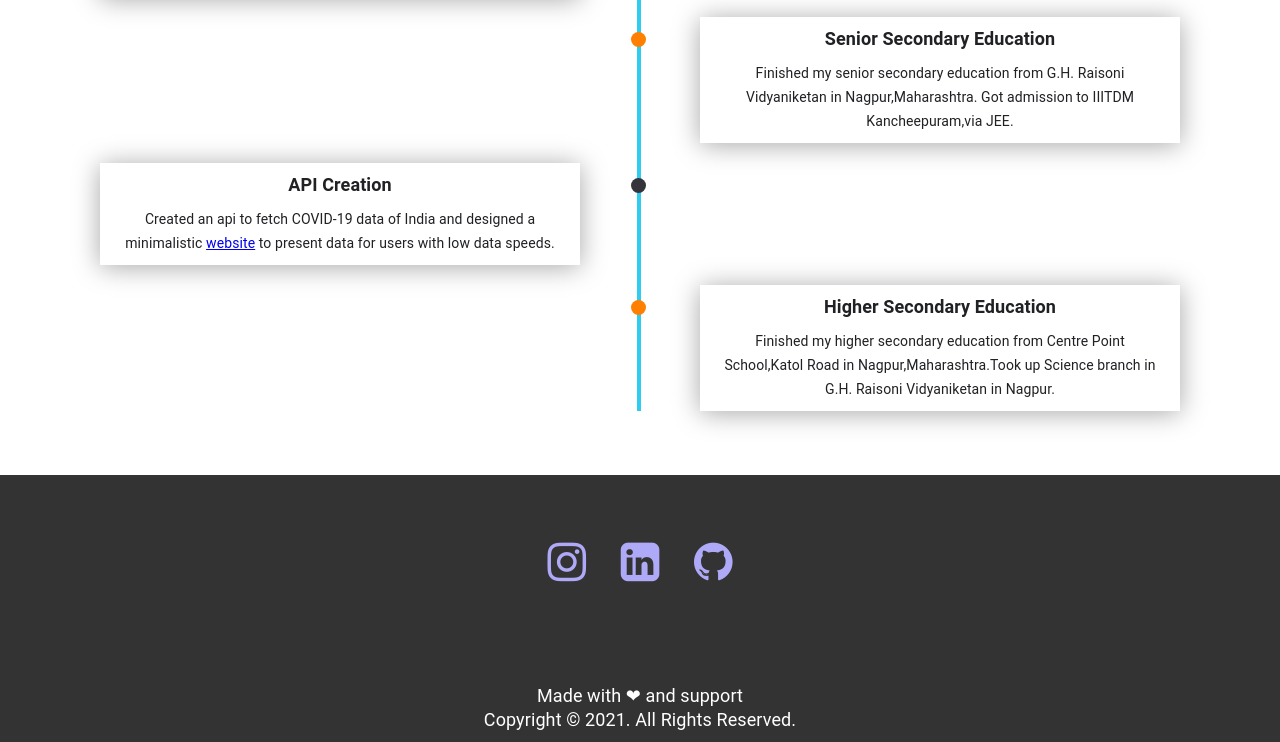
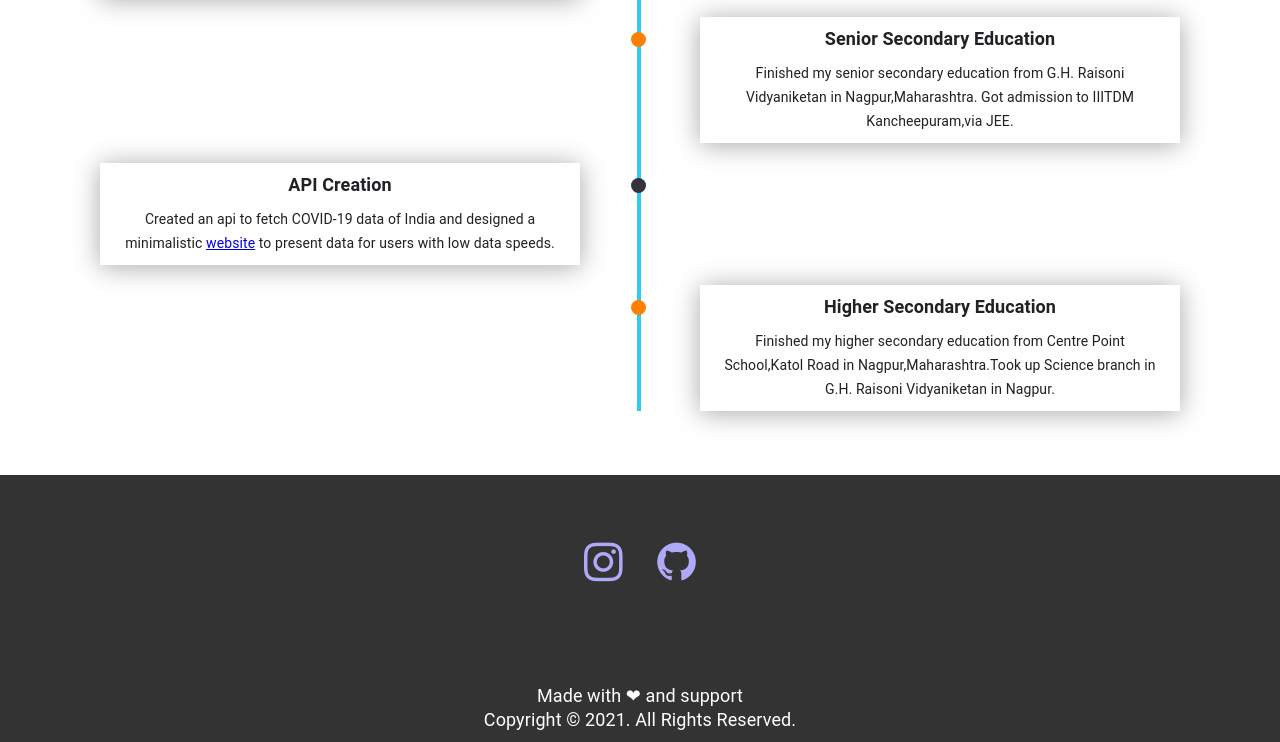
Before and after one commit to apurbar06/Our-Webpage, a plain HTML site: page aboutHimanshu.html in a window 1280 px wide. Shown: the part 1273-2015 px from the top of the page. Drawn offline with Linux system fonts and the light colour scheme.

Commit message:
Adding social media links

```diff
--- a/aboutHimanshu.html
+++ b/aboutHimanshu.html
@@ -106,9 +106,9 @@
     <!--  footer  -->
     <div class="footer-area" id="footer">
         <div class="social">
-            <a href="#"> <i class="fa fa-instagram" aria-hidden="true" style="font-size: 45px;"></i> </a>
-            <a href="#"> <i class="fa fa-linkedin-square" aria-hidden="true" style="font-size: 45px;" ></i> </a>
-            <a href="#"> <i class="fa fa-github" aria-hidden="true" style="font-size: 45px;" > </i></a>
+            <a href="https://www.instagram.com/kmhimanshu/"> <i class="fa fa-instagram" aria-hidden="true" style="font-size: 45px;"></i> </a>
+            <!-- <a href="#"> <i class="fa fa-linkedin-square" aria-hidden="true" style="font-size: 45px;" ></i> </a> -->
+            <a href="https://github.com/TheOxFromOutOfTheBox"> <i class="fa fa-github" aria-hidden="true" style="font-size: 45px;" > </i></a>
         </div>
         <p> Made with ❤ and support <br> Copyright © 2021. All Rights Reserved.</p>
     </div>
```
